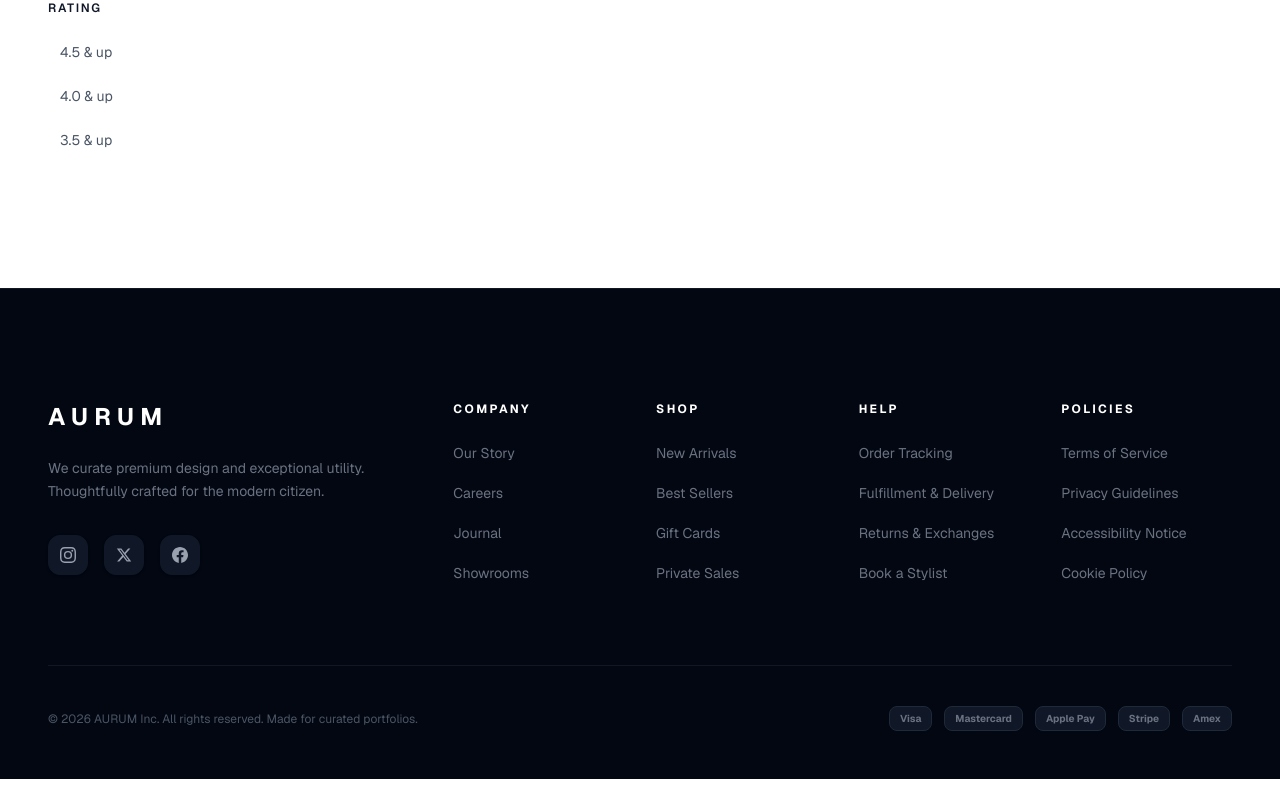
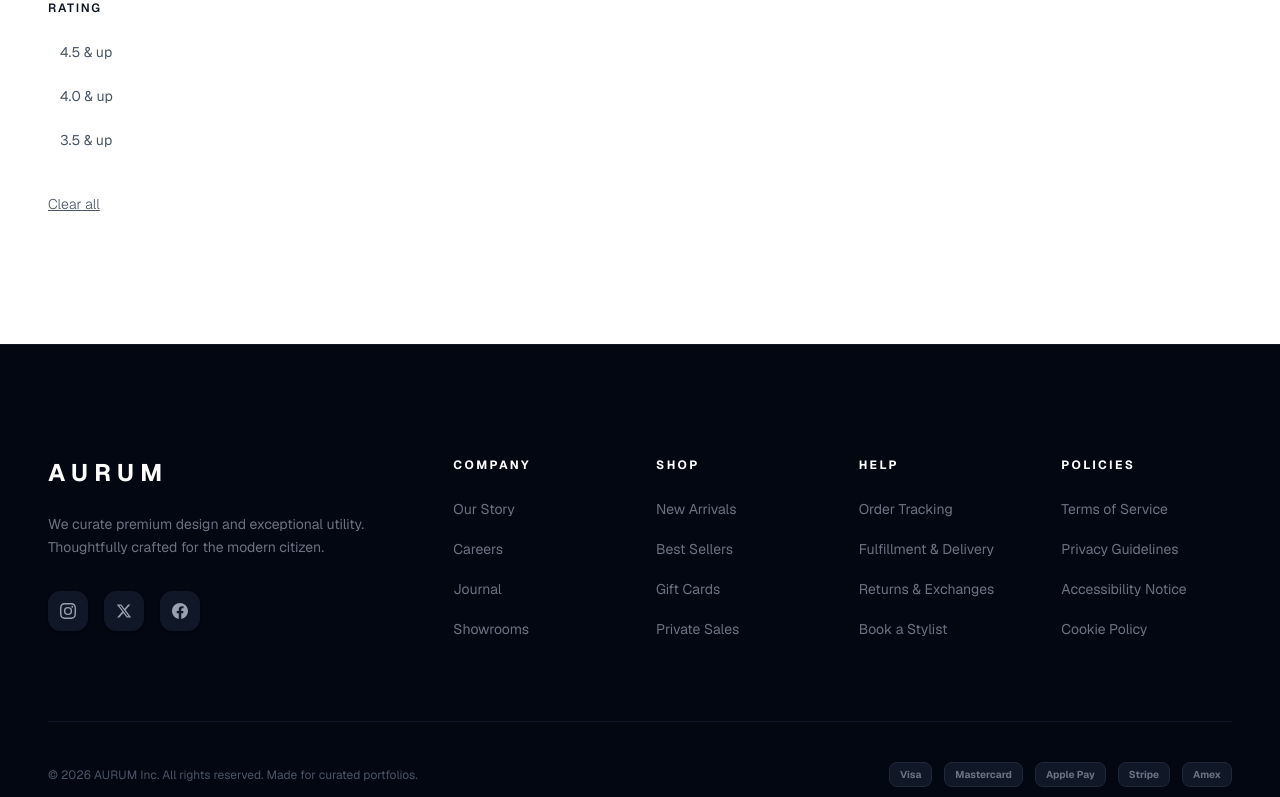
Before and after one commit to nishchayMish/e-commerce, a Next.js app in the folder fe/: page /shop in a window 1280 px wide. Shown: the part 916-1713 px from the top of the page. Built offline with nearby package versions, Linux system fonts and the light colour scheme; no server answers.

Commit message:
added clear all filters btn

```diff
--- a/fe/app/(public)/shop/page.tsx
+++ b/fe/app/(public)/shop/page.tsx
@@ -61,6 +61,10 @@ export default function ShopPage() {
     updateSearchParam("rating", value);
   };
 
+  const clearAllFilters = () => {
+    router.push("/shop")
+  }
+
   useEffect(() => {
     const fetchProducts = async () => {
       setLoading(true);
@@ -96,6 +100,7 @@ export default function ShopPage() {
                 rating={ratingFromUrl}
                 handlePriceRangeChange={handlePriceRangeChange}
                 handleRatingChange={handleRatingChange}
+                clearAllFilters={clearAllFilters}
               />
             </div>
 
--- a/fe/components/shop/ShopFilters.tsx
+++ b/fe/components/shop/ShopFilters.tsx
@@ -27,9 +27,10 @@ interface ShopFiltersProps {
   rating: string | null;
   handlePriceRangeChange: (value: string | null) => void;
   handleRatingChange: (value: string | null) => void;
+  clearAllFilters: () => void;
 }
 
-export default function ShopFilters({selectedCategory, onCategoryChange, priceRange, rating, handlePriceRangeChange, handleRatingChange}: ShopFiltersProps) {
+export default function ShopFilters({selectedCategory, onCategoryChange, priceRange, rating, handlePriceRangeChange, handleRatingChange, clearAllFilters}: ShopFiltersProps) {
   const isSelectedCategory = (slug: string | null) => {
     // "All" tab: jab koi category selected na ho
     if (slug === null) {
@@ -112,6 +113,14 @@ export default function ShopFilters({selectedCategory, onCategoryChange, priceRa
           ))}
         </ul>
       </div>
+
+      <div className="w-full">
+        <button
+          onClick={clearAllFilters}
+          className="text-gray-600 font-thin cursor-pointer text-sm underline hover:text-gray-900">
+          Clear all
+        </button>
+      </div>
     </aside>
   );
 }
```
